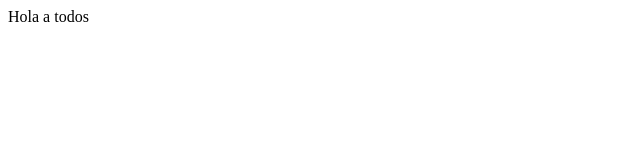
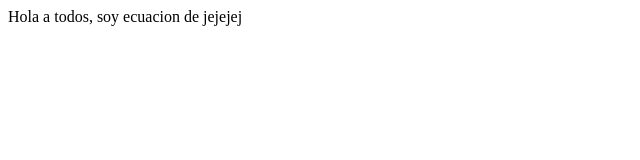
Before and after one commit to Richibta/primercarpeta, a plain HTML site: page index.html in a window 1280 px wide. Shown: the whole page, without its empty margins (0-640 px from the left). Drawn offline with Linux system fonts and the light colour scheme.

Commit message:
cambios en la ecuacion

```diff
--- a/index.html
+++ b/index.html
@@ -4,9 +4,9 @@
     <meta charset="UTF-8">
     <meta http-equiv="X-UA-Compatible" content="IE=edge">
     <meta name="viewport" content="width=device-width, initial-scale=1.0">
-    <title>Hola Mundo</title>
+    <title>Hola Mundo soy ecuacionde </title>
 </head>
 <body>
-    Hola a todos
+    Hola a todos, soy ecuacion de jejejej
 </body>
 </html>
```
